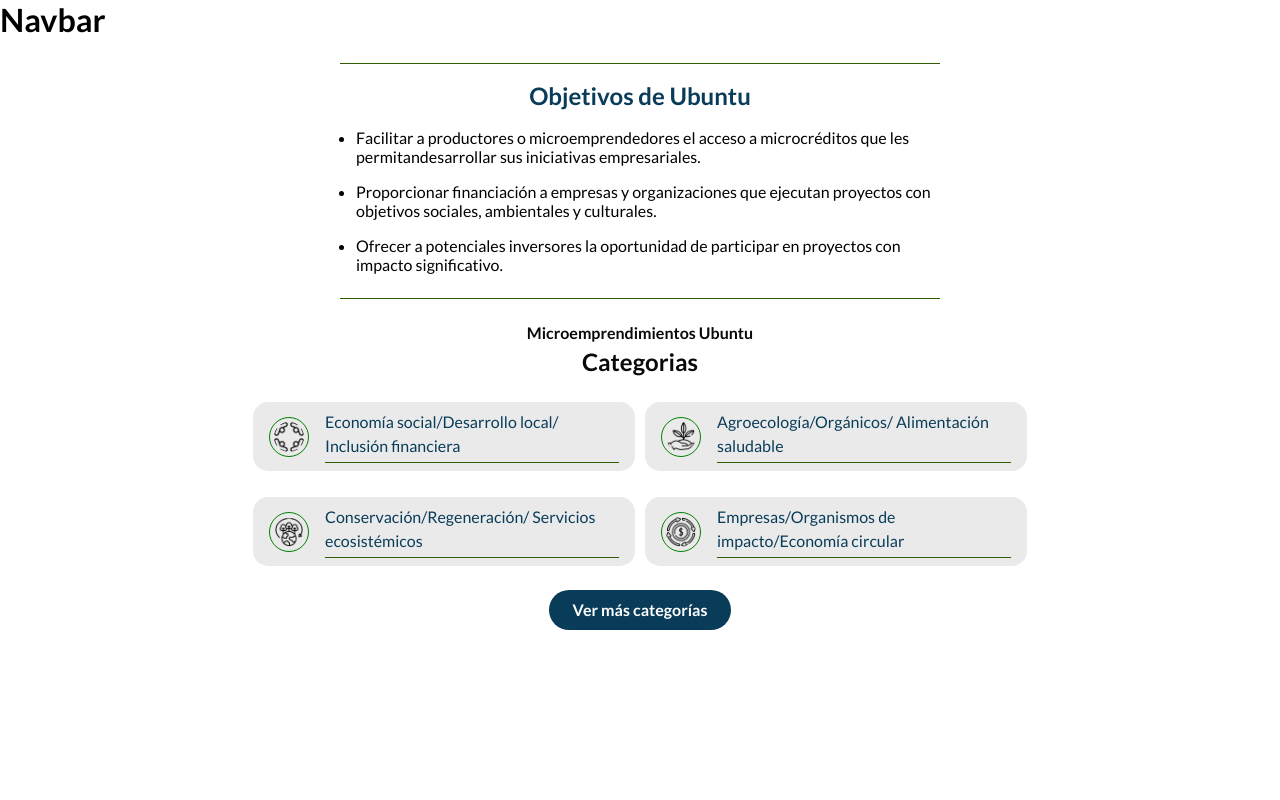
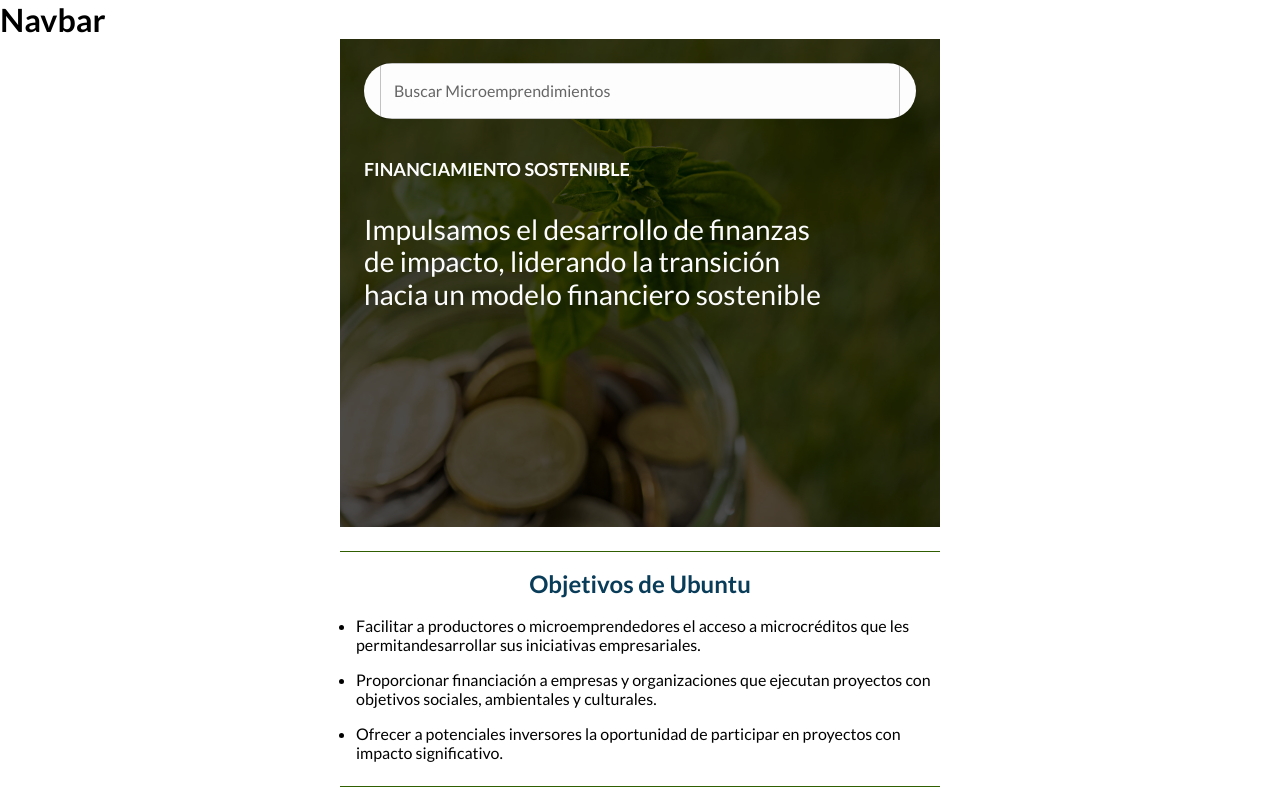
Before and after one commit to zEstebanz/Ubuntu-Semillero, a React (Vite) app: page / in a window 1280 px wide. Shown: the top 800 px of the page. Built offline with nearby package versions, Linux system fonts and the light colour scheme.

Commit message:
feat: landing hero created

```diff
--- /dev/null
+++ b/src/components/landing/Hero.jsx
@@ -0,0 +1,67 @@
+import { Box, Container, Typography } from "@mui/material";
+import SearchBar from "../Publications/SearchBar"
+import styled from "@emotion/styled";
+
+const SectionTitle = styled(Typography)(({ theme }) => ({
+    ...theme.typography.subtitles,
+    textAlign: 'left',
+    fontWeight: 600,
+    fontSize: '1.125rem',
+}));
+
+const Title = styled(Typography)(({ theme }) => ({
+    ...theme.typography.titles,
+    textAlign: 'left',
+    fontWeight: 500,
+}));
+
+export const Hero = () => {
+    return (
+        <Box
+            sx={{
+                height: '488px',
+                mx: 'auto',
+                p: 0,
+                backgroundImage: 'url("/img/landing-hero-bg.jpeg")',
+                backgroundRepeat: 'no-repeat',
+                backgroundPosition: 'center',
+                backgroundSize: 'cover',
+            }}
+            maxWidth='sm'
+        >
+            <Container
+                sx={{
+                    width: 1,
+                    height: 1,
+                    pt: 3,
+                    px: 2,
+                    backdropFilter: 'brightness(30%)'
+                }}
+            >
+                <SearchBar />
+                <SectionTitle
+                    color='common.white'
+                    variant="h2"
+                    sx={{
+                        mt: 5
+                    }}
+                >
+                    FINANCIAMIENTO SOSTENIBLE
+                </SectionTitle>
+                <Title
+                    color='common.white'
+                    variant="h1"
+                    sx={{
+                        pr: 10,
+                        mt: {
+                            xs: 1,
+                            md: 4
+                        },
+                    }}
+                >
+                    Impulsamos el desarrollo de finanzas de impacto, liderando la transición hacia un modelo financiero sostenible
+                </Title>
+            </Container>
+        </Box>
+    )
+}
--- a/src/pages/Landing.jsx
+++ b/src/pages/Landing.jsx
@@ -1,10 +1,11 @@
-import React from 'react';
 import Goals from '../components/landing/goals';
 import Categories from '../components/landing/categories';
+import { Hero } from '../components/landing/Hero';
 
 export const Landing = () => {
     return (
         <div>
+            <Hero />
             <Goals />
             <Categories />
         </div>
```
Also changed, not shown: public/img/landing-hero-bg.jpeg (added).
